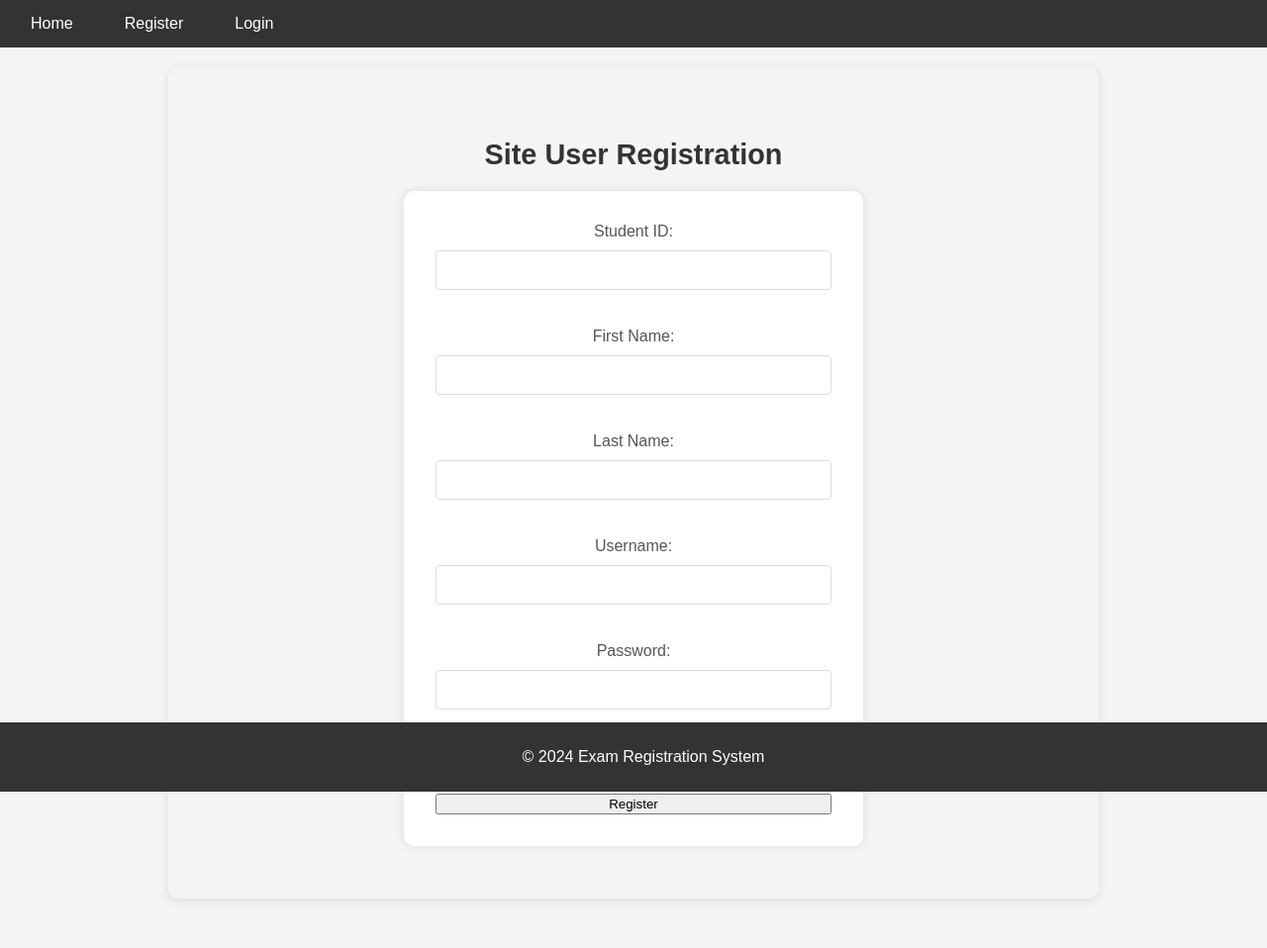
After one commit to RodrigoM09/Exam_Reg, a Django app: page /site_registration/ in a window 1280 px wide. The commit adds this page. Shown: the whole page at 99% size. Run offline with Django 5.2, Linux system fonts and the light colour scheme.

```diff
--- a/registration/static/homestyles.css
+++ b/registration/static/homestyles.css
@@ -1,11 +1,11 @@
 /* Main content area to fill the space between navbar and footer */
 /* Main content area for registration */
-.main-content {
+/* .main-content {
     display: flex;
     justify-content: center;
     align-items: center;
     flex-direction: column;
-}
+} */
 
 #registration_form {
     display: flex;
@@ -113,15 +113,16 @@ nav ul li a:hover {
 }
 
 /* Footer styling */
-footer {
+/* footer {
     background-color: #333;
     color: white;
     text-align: center;
     width: 100%;
-    position: fixed;
+    padding: 10px;
+    position: relative;
     bottom: 0;
-    box-sizing: border-box;
-}
+} */
+
 
 /* Responsive Footer */
 @media (max-width: 768px) {
--- a/registration/static/styles.css
+++ b/registration/static/styles.css
@@ -46,9 +46,11 @@ nav ul li a:hover {
     padding: 20px;
     max-width: 900px;
     margin: 20px auto;
+    margin-bottom: 50px;
     background-color: #fff;
     border-radius: 10px;
     box-shadow: 0 2px 10px rgba(0, 0, 0, 0.1);
+    overflow-y: auto;
 }
 
 h1 {
@@ -86,11 +88,22 @@ button.register-exam:hover {
     background-color: #0056b3;
 }
 
-/* Footer styles */
+.checkbox-group {
+    display: flex;
+    gap: 20px; /* Adjust spacing between checkboxes as needed */
+    align-items: center;
+}
+
+.checkbox-group label {
+    display: flex;
+    align-items: center;
+    gap: 5px; /* Space between checkbox and label text */
+}
+
 footer {
-    text-align: center;
     background-color: #333;
     color: white;
+    text-align: center;
     padding: 10px;
     position: fixed;
     bottom: 0;
--- a/registration/templates/base.html
+++ b/registration/templates/base.html
@@ -25,6 +25,7 @@
             <li class="welcome-message">Welcome, {{ user.first_name }}</li>
             <li><a href="{% url 'logout' %}">Logout</a></li>
             {% else %}
+                <li><a href="{% url 'site_registration' %}">Register</a></li>
                 <li><a href="{% url 'login' %}">Login</a></li>
             {% endif %}
         </ul>
--- a/registration/templates/register_exam.html
+++ b/registration/templates/register_exam.html
@@ -5,6 +5,7 @@
 {% block content %}
     <div class="main-content">
         <h1>Available Exams</h1>
+{% if exams %}
       <table id="exams-table">
           <thead>
               <tr>
@@ -24,13 +25,16 @@
                       <form method="POST" action="{% url 'register_exam' %}">
                           {% csrf_token %}
                           <input type="hidden" name="exam_id" value="{{ exam.id }}">
-                            <button type="submit" class="register-exam">Register</button>
+                          <button type="submit">Register</button>
                       </form>
                   </td>
               </tr>
               {% endfor %}
           </tbody>
       </table>
+{% else %}
+      <p>No exams available.</p>
+{% endif %}
     </div>
 </div>
 {% endblock %}
--- /dev/null
+++ b/registration/templates/site_registration.html
@@ -0,0 +1,40 @@
+{% extends 'base.html' %}
+
+{% block title %}Site User Registration{% endblock %}
+
+{% block content %}
+<div class="main-content">
+    <h1>Site User Registration</h1>
+    <form method="post" action="{% url 'site_registration' %}" id="registration_form">
+        {% csrf_token %}
+        <label for="student_id">Student ID:</label>
+        <input type="text" name="student_id" id="student_id" required>
+        <br>
+        <label for="first_name">First Name:</label>
+        <input type="text" name="first_name" id="first_name" required>
+        <br>
+        <label for="last_name">Last Name:</label>
+        <input type="text" name="last_name" id="last_name" required>
+        <br>
+        <label for="username">Username:</label>
+        <input type="text" name="username" id="username" required>
+        <br>
+        <label for="password">Password:</label>
+        <input type="password" name="password" id="password" required>
+        <br>
+        <!-- Inline checkboxes -->
+        <div class="checkbox-group">
+            <label for="is_student">
+                <input type="checkbox" name="is_student" id="is_student">
+                Student
+            </label>
+            <label for="is_teacher">
+                <input type="checkbox" name="is_teacher" id="is_teacher">
+                Teacher
+            </label>
+        </div>
+        <br>
+        <button type="submit" id="register">Register</button>
+    </form>
+</div>
+{% endblock %}
--- a/registration/urls.py
+++ b/registration/urls.py
@@ -1,9 +1,10 @@
 from django.urls import path
-from .views import register_exam, home, view_exams, login_view, logout_view, confirmation
+from .views import register_exam, home, view_exams, login_view, logout_view, confirmation, site_registration
 
 urlpatterns = [
     path('', home, name='home'),  # Landing page
-    path('register_exam/', register_exam, name='register_exam'),  # Registration page
+    path('site_registration/', site_registration, name='site_registration'),  # Site Registration page
+    path('register_exam/', register_exam, name='register_exam'),  # Exam Registration page
     path("confirmation/<int:registration_id>/", confirmation, name="confirmation"),
     path('view_exams/', view_exams, name='view_exams'),
     path('login/', login_view, name='login'),
--- a/registration/views.py
+++ b/registration/views.py
@@ -5,6 +5,39 @@ from django.http import HttpResponse, JsonResponse
 from django.contrib.auth import views as auth_views
 from django.contrib.auth.hashers import check_password
 from django.http import HttpResponseForbidden
+
+def site_registration(request):
+    if request.method == 'POST':
+        student_id = request.POST.get('student_id')
+        first_name = request.POST.get('first_name')
+        last_name = request.POST.get('last_name')
+        username = request.POST.get('username')
+        password = request.POST.get('password')
+        is_student = bool(request.POST.get('is_student'))
+        is_teacher = bool(request.POST.get('is_teacher'))
+
+        if not (student_id and first_name and last_name and username and password):
+            return HttpResponse("Error: Missing required fields!", status=400)
+
+        # Check if student_id already exists
+        if User.objects.filter(student_id=student_id).exists():
+            return HttpResponse("Error: Student ID already exists!", status=409)
+
+        # Create a new User object
+        user = User.objects.create_user(
+            username=username,
+            password=password,
+            student_id=student_id,
+            first_name=first_name,
+            last_name=last_name,
+            is_student=is_student,
+            is_teacher=is_teacher
+        )
+
+        return HttpResponse(f"User {user.first_name} {user.last_name} created successfully!")
+
+    return render(request, 'site_registration.html')
+
 
 def confirmation(request, registration_id):
     try:
@@ -41,6 +74,9 @@ def register_exam(request):
         if not student_id:
             return HttpResponseForbidden("You must be logged in to register for an exam.")
 
+        if Registered.objects.filter(student_id=student_id, exam_id=exam_id).exists():
+            return HttpResponseForbidden("You are already registered for this exam.")
+
         try:
             exam = Exam.objects.get(id=exam_id)
             student = User.objects.get(student_id=student_id)
@@ -65,10 +101,16 @@ def register_exam(request):
         except User.DoesNotExist:
             return HttpResponseForbidden("User does not exist.")
 
-    # For GET requests, render the exam list
-    exams = Exam.objects.all()
+    # For GET requests, exclude exams the student is already registered for
+    student_id = request.session.get("student_id")
+    if not student_id:
+        return HttpResponseForbidden("You must be logged in to view available exams.")
+
+    # Get exams not registered by the student
+    registered_exam_ids = Registered.objects.filter(student_id=student_id).values_list("exam_id", flat=True)
+    exams = Exam.objects.exclude(id__in=registered_exam_ids)
+
     return render(request, "register_exam.html", {"exams": exams})
-
 
 
 
```
Also changed, not shown: registration/models.py (+13 -11 lines). Lines whose indentation alone changed are shown as unchanged.
